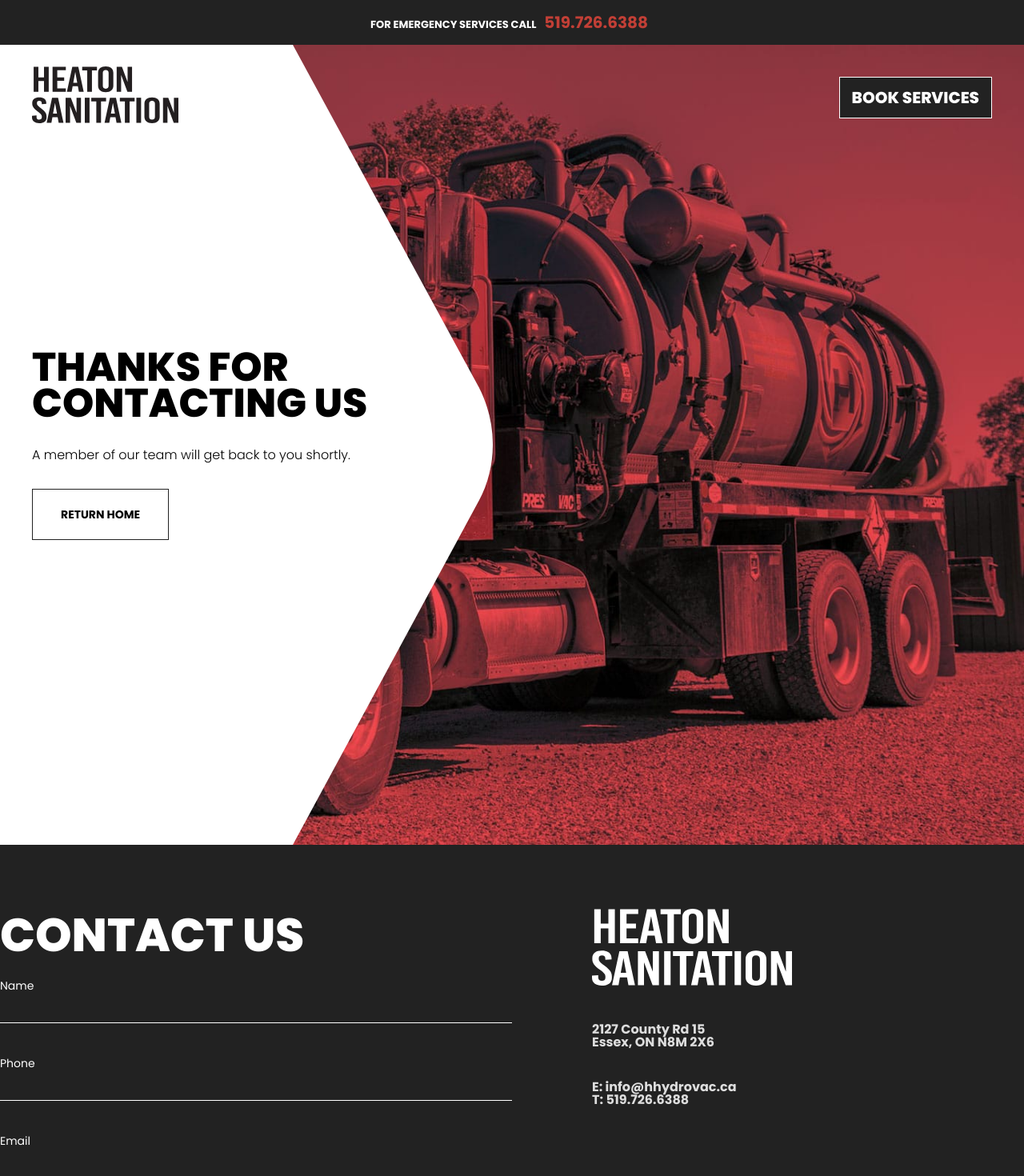
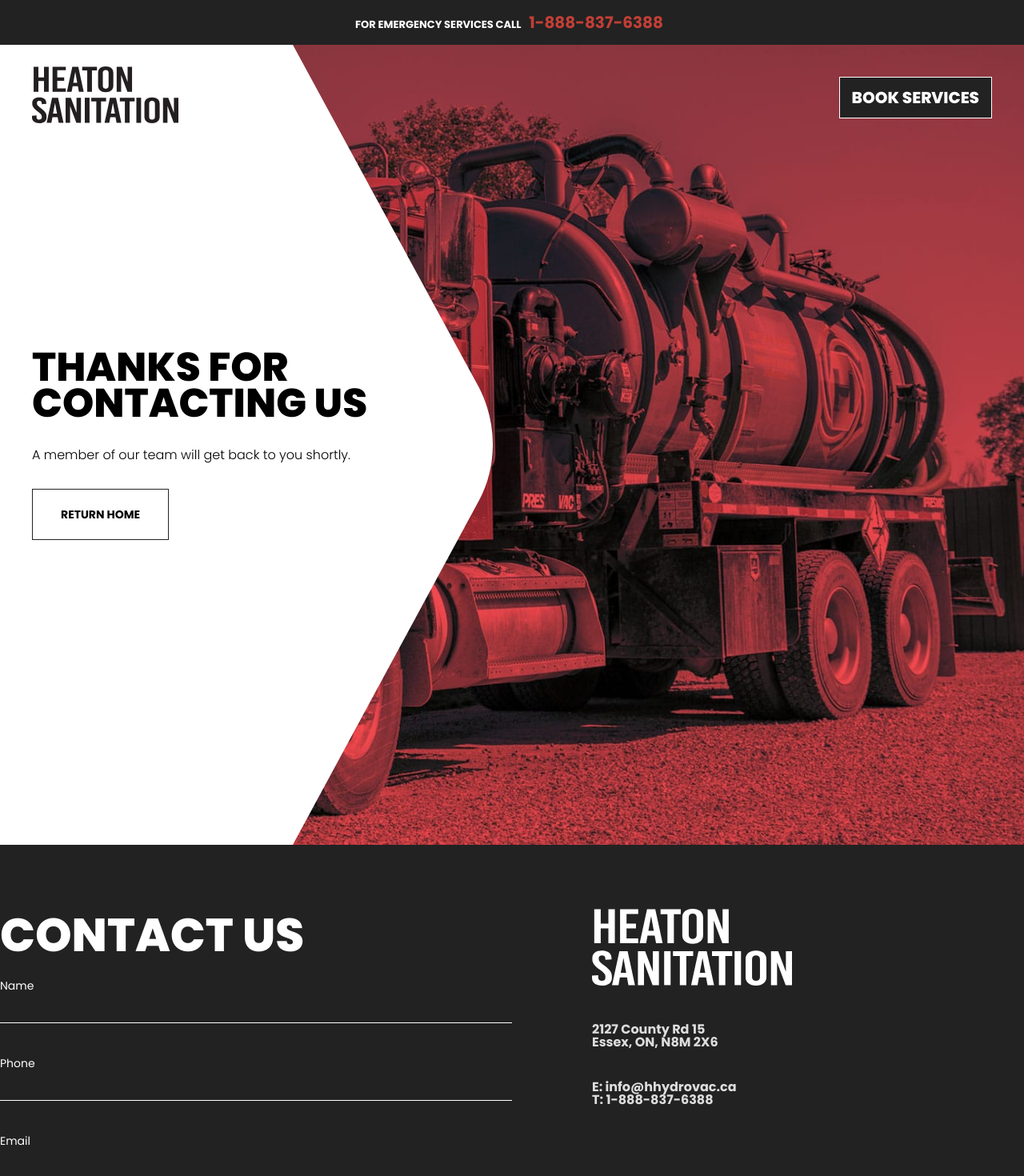
Before and after one commit to Pure-Ind/Heaton-Sanitation, a Jekyll site: the page built from success.markdown, in a window 1280 px wide. Shown: the top 1470 px of the page at 80% size. Built offline with Jekyll 4.4.1, drawn with Linux system fonts in a browser that asks for light colours; comment, search, counter and statistics services are not loaded.

Commit message:
update phone number

```diff
--- a/_includes/book-now.html
+++ b/_includes/book-now.html
@@ -4,6 +4,6 @@
         <h2 class="heading-main">Book A <span class="outline-text">Service</span></h2>
     </div>
     <div class="grid-item">
-        <a href="tel:519-726-6388" class="btn btn-outline hvr-sweep-to-left-dark large-button-text">519.726.6388</a>
+        <a href="tel:1-888-837-6388" class="btn btn-outline hvr-sweep-to-left-dark large-button-text">1-888-837-6388</a>
     </div>
 </div>
--- a/_includes/footer-heaton.html
+++ b/_includes/footer-heaton.html
@@ -25,10 +25,10 @@
                 <img src="/assets/images/logos/hurricane/{{site.logo_white}}" alt="{{ site.title }}"/>
             </div>
                 <div class="heaton-footer-contact-address">
-                    <p>2127 County Rd 15 <br>Essex, ON N8M 2X6</h4>
+                    <p>2127 County Rd 15 <br>Essex, ON, N8M 2X6</h4>
                     <p>
                         E: <a href="mailto:info@hhydrovac.ca" >info@hhydrovac.ca</a><br>
-                        T: <a href="tel:519.726.6388" >519.726.6388</a>
+                        T: <a href="tel:1-888-837-6388" >1-888-837-6388</a>
                     </p>
                 </div>
           </div>
--- a/_includes/header-full-nav.html
+++ b/_includes/header-full-nav.html
@@ -1,6 +1,6 @@
 <div class="top-notice">
     <div class="top-notice-content">
-        For Emergency Services Call <a href="tel:519-726-6388" class="phone hvr-sweep-to-left-dark">519.726.6388</a>
+        For Emergency Services Call <a href="tel:1-888-837-6388" class="phone hvr-sweep-to-left-dark">1-888-837-6388</a>
     </div>
 </div>
 <header class="full-header" id="main-header">
@@ -49,7 +49,7 @@
             </ul>
             <div class="navigation-contact">
                 E. <a href="mailto:info@hhydrovac.ca">info@hhydrovac.ca</a><br>
-                T. <a href="tel:519-726-6388">519-726-6388</a>
+                T. <a href="tel:1-888-837-6388">1-888-837-6388</a>
             </div>
             </div>
         </div>
--- a/_includes/header.html
+++ b/_includes/header.html
@@ -47,7 +47,7 @@
       </ul>
       <div class="navigation-contact">
         E. <a href="mailto:info@hhydrovac.ca">info@hhydrovac.ca</a><br>
-        T. <a href="tel:519-726-6388">519-726-6388</a>
+        T. <a href="tel:1-888-837-6388">1-888-837-6388</a>
       </div>
     </div>
   </div>
```
